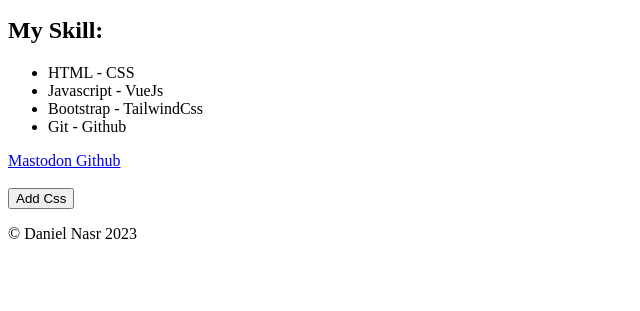
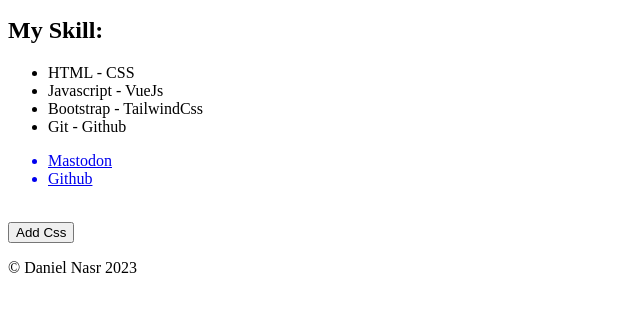
Before and after one commit to imdanieldev/portfolio-v3, a plain HTML site: page index.html in a window 1280 px wide. Shown: the part 119-430 px from the top of the page, without its empty margins (0-640 px from the left). Drawn offline with Linux system fonts and the light colour scheme.

Commit message:
Update index.html

```diff
--- a/index.html
+++ b/index.html
@@ -24,14 +24,14 @@
           <li>Git - Github</li>
         </div>
       </ul>
-      <div class="contact">
+      <ul class="contact">
         <a rel="me" href="https://mas.to/@ImDanielN">
-          Mastodon
+          <li>Mastodon</li>
         </a>
         <a href="//github.com/imdanieldev">
-          Github
+          <li>Github</li>
         </a>
-      </div>
+      </ul>
       <br />
       <button onclick="addcss()" class="cssbtn">Add Css</button>
       <p>&copy; Daniel Nasr <span id="year"></span></p>
```
